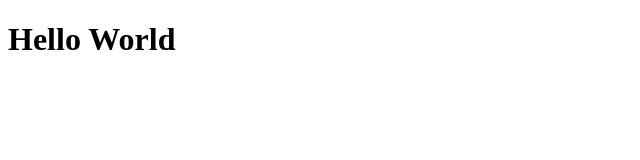
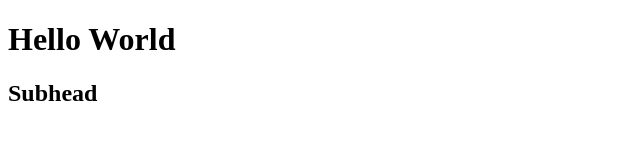
Before and after one commit to aprilelliott/grc339test, a plain HTML site: page index.html in a window 1280 px wide. Shown: the whole page, without its empty margins (0-640 px from the left). Drawn offline with Linux system fonts and the light colour scheme.

Commit message:
Add h2 element

```diff
--- a/index.html
+++ b/index.html
@@ -6,5 +6,6 @@
 </head>
 <body>
 <h1>Hello World</h1>
+<h2> Subhead </h2>
 </body>
 </html>
```
